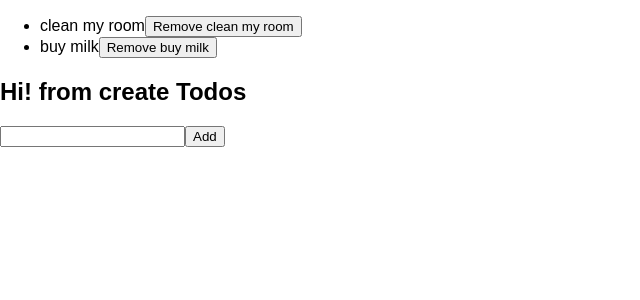
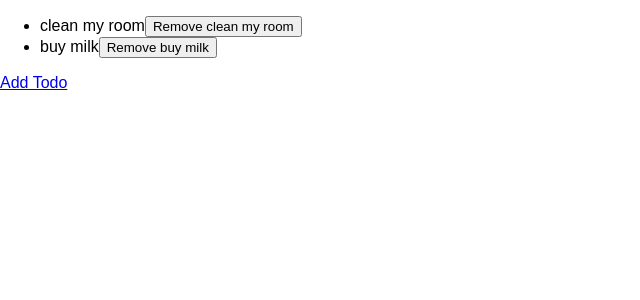
Before and after one commit to northernpeople/react_practice_1, a React (Create React App) app: page / in a window 1280 px wide. Shown: the top 300 px of the page, without its empty margins (0-640 px from the left). Built offline with nearby package versions, Linux system fonts and the light colour scheme.

Commit message:
added router

```diff
--- a/src/App.js
+++ b/src/App.js
@@ -1,6 +1,7 @@
 import React, { Component } from 'react';
-import TodosComponent from "./TodosComponent"
-import CreateTodoComp from "./CreateTodoComp"
+import TodosComponent from "./TodosComponent";
+import CreateTodoComp from "./CreateTodoComp";
+import {Route} from "react-router-dom";
 
 import logo from './logo.svg';
 import './App.css';
@@ -23,14 +24,20 @@ class App extends Component {
         this.setState(
             (old) => ({ todos : old.todos.concat([td]) })
         );
+
     }
 
 
   render() {
     return (
         <div>
-        <TodosComponent todos={this.state.todos} removeHandler={this.removeTodo}/>
-        <CreateTodoComp addTodo={this.addTodo}/>
+            <Route path="/" exact render={ ()=>( <TodosComponent todos={this.state.todos} removeHandler={this.removeTodo}/>
+                    )}
+            />
+            <Route path="/create" render={({history})=>(
+                <CreateTodoComp addTodo={ (td) =>{  this.addTodo(td);
+                                                    history.push("/"); } }/> ) }
+            />
         </div>
 
     );
--- a/src/CreateTodoComp.js
+++ b/src/CreateTodoComp.js
@@ -16,7 +16,7 @@ class CreateTodoComp extends Component {
                 <h2> Hi! from create Todos</h2>
                 <input type="text" onChange={(event) => this.updateQuery(event.target.value)} value={this.state.query} />
 
-                <button onClick={() => {
+                <button onClick={( ) => {
                                  this.props.addTodo(this.state.query);
                                  this.updateQuery("");
                                 }}> Add </button>
--- a/src/TodosComponent.js
+++ b/src/TodosComponent.js
@@ -1,6 +1,6 @@
 import React, {Component} from 'react'
 import PropTypes from 'prop-types'
-
+import {Link} from 'react-router-dom'
 
 class TodosComponent extends Component {
 
@@ -8,6 +8,7 @@ class TodosComponent extends Component {
 
     render(){
         return(
+            <div>
                 <ul>
                     {this.props.todos.map( td => (
                         <li key={td}>{td}
@@ -16,6 +17,8 @@ class TodosComponent extends Component {
                         )
                     }
                 </ul>
+                <Link to="/create"> Add Todo</Link>
+            </div>
         )
     }
 }
--- a/src/index.js
+++ b/src/index.js
@@ -1,8 +1,13 @@
 import React from 'react';
 import ReactDOM from 'react-dom';
+import {BrowserRouter} from "react-router-dom";
 import './index.css';
 import App from './App';
 import registerServiceWorker from './registerServiceWorker';
 
-ReactDOM.render(<App />, document.getElementById('root'));
+ReactDOM.render(
+    <BrowserRouter>
+        <App />
+    </BrowserRouter>
+    , document.getElementById('root'));
 registerServiceWorker();
```
Lines whose indentation alone changed are shown as unchanged.
